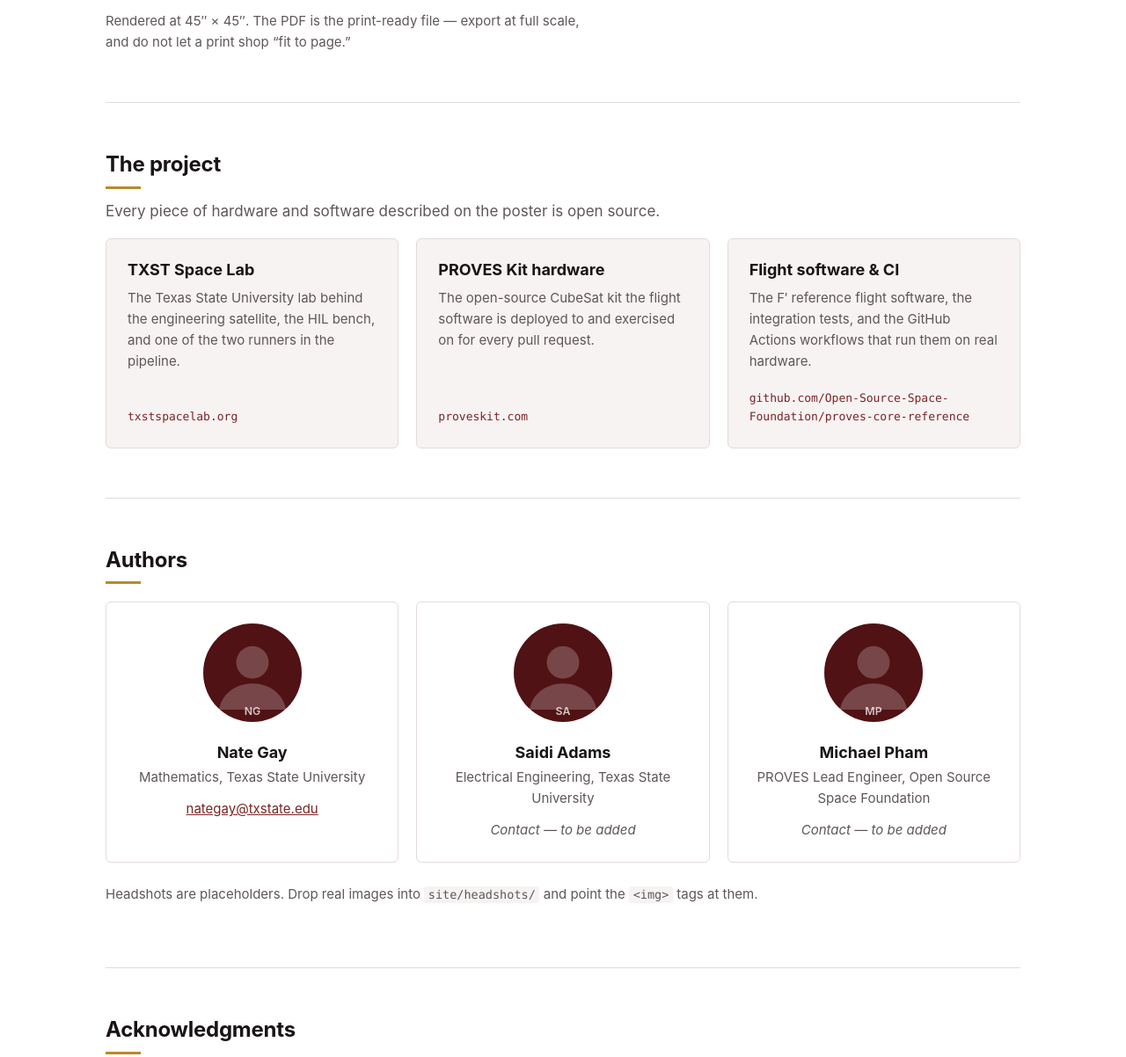
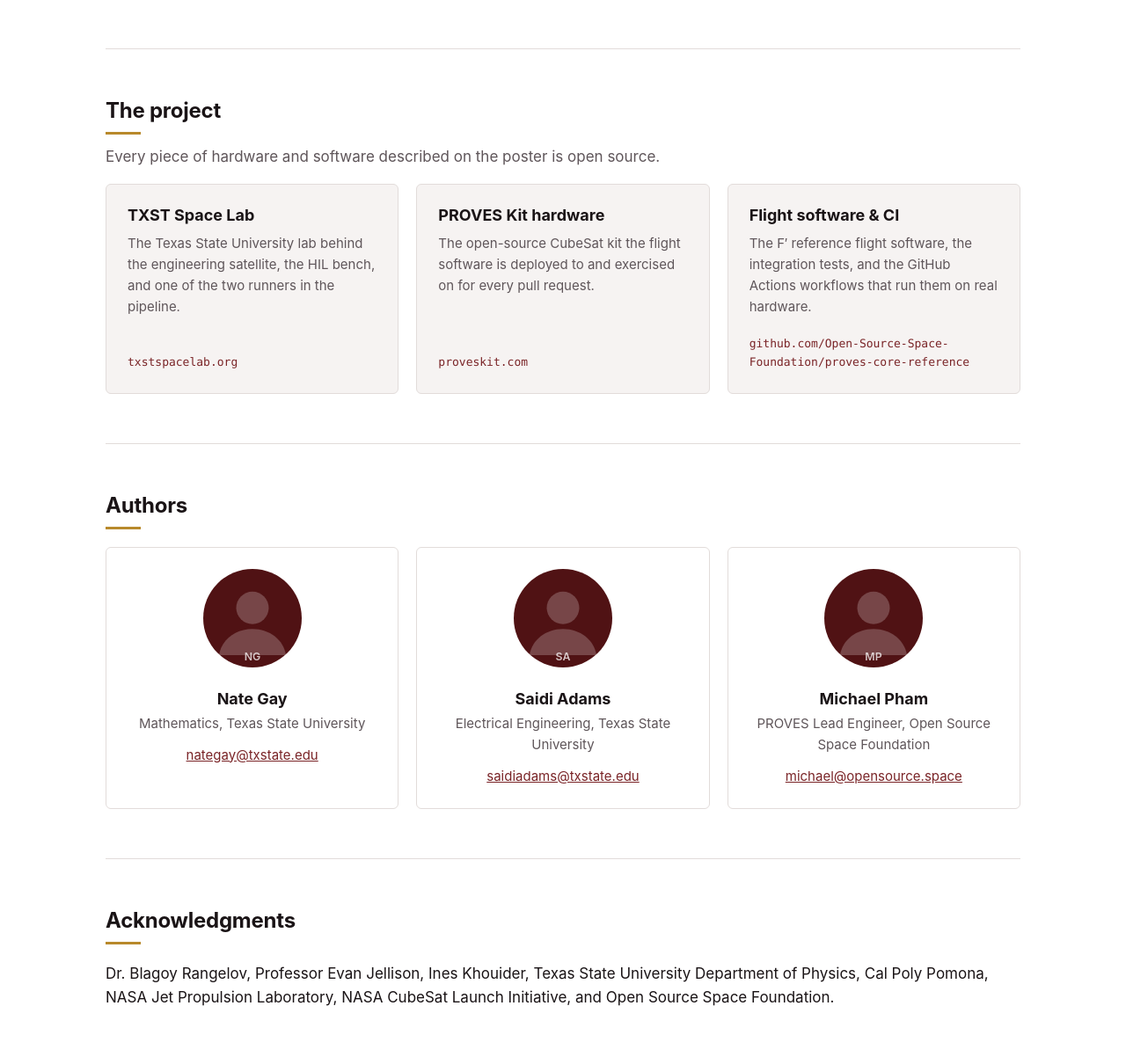
Before and after one commit to txst-space-lab/fprime-to-flight-faster, a plain HTML site: page site/index.html in a window 1280 px wide. Shown: the part 2356-3558 px from the top of the page at 88% size. Drawn offline with Linux system fonts and the light colour scheme.

Commit message:
Update author contact

```diff
--- a/site/index.html
+++ b/site/index.html
@@ -59,8 +59,6 @@
     <a href="poster.pdf" class="poster-frame" aria-label="Open the full-resolution poster PDF">
       <img src="poster.png" alt="Conference poster: F Prime to Flight Faster — Hardware-in-the-Loop Continuous Integration for Accelerated CubeSat Development" width="1575" height="1575" loading="lazy">
     </a>
-    <p class="caption">Rendered at 45&Prime; &times; 45&Prime;. The PDF is the print-ready file &mdash; export at full
-    scale, and do not let a print shop &ldquo;fit to page.&rdquo;</p>
   </section>
 
   <section id="project" class="links">
@@ -107,19 +105,17 @@
         <img src="headshots/saidi-adams.svg" alt="Placeholder headshot for Saidi Adams" width="400" height="400">
         <h3>Saidi Adams</h3>
         <p class="role">Electrical Engineering, Texas State University</p>
-        <p class="contact placeholder">Contact &mdash; to be added</p>
+        <p class="contact"><a href="mailto:saidiadams@txstate.edu">saidiadams@txstate.edu</a></p>
       </article>
 
       <article class="person">
         <img src="headshots/michael-pham.svg" alt="Placeholder headshot for Michael Pham" width="400" height="400">
         <h3>Michael Pham</h3>
         <p class="role">PROVES Lead Engineer, Open Source Space Foundation</p>
-        <p class="contact placeholder">Contact &mdash; to be added</p>
+        <p class="contact"><a href="mailto:michael@opensource.space">michael@opensource.space</a></p>
       </article>
 
     </div>
-    <p class="note">Headshots are placeholders. Drop real images into
-    <code>site/headshots/</code> and point the <code>&lt;img&gt;</code> tags at them.</p>
   </section>
 
   <section class="ack">
--- a/site/styles.css
+++ b/site/styles.css
@@ -200,13 +200,6 @@
   height: auto;
 }
 
-.caption {
-  margin: 0.85rem 0 0;
-  font-size: 0.9375rem;
-  color: var(--muted);
-  max-width: 60ch;
-}
-
 /* ---------------------------------------------------------------- cards */
 
 .card-grid {
@@ -275,12 +268,6 @@
   overflow-wrap: anywhere;
 }
 
-.contact.placeholder {
-  color: var(--muted);
-  font-style: italic;
-}
-
-.authors .note { margin-top: 1.5rem; }
 
 /* ---------------------------------------------------------------- footer */
 
```
